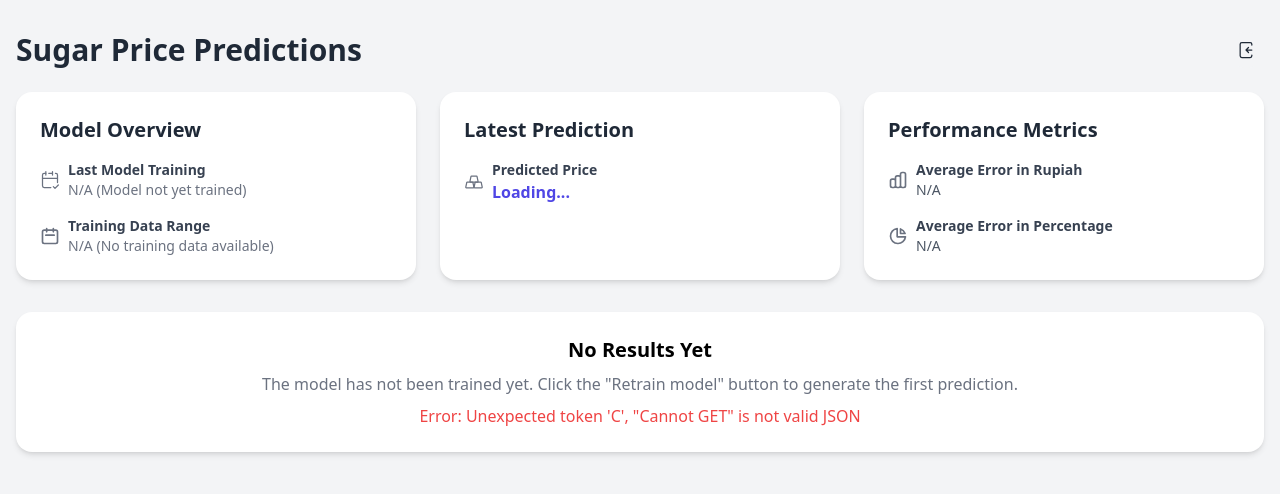
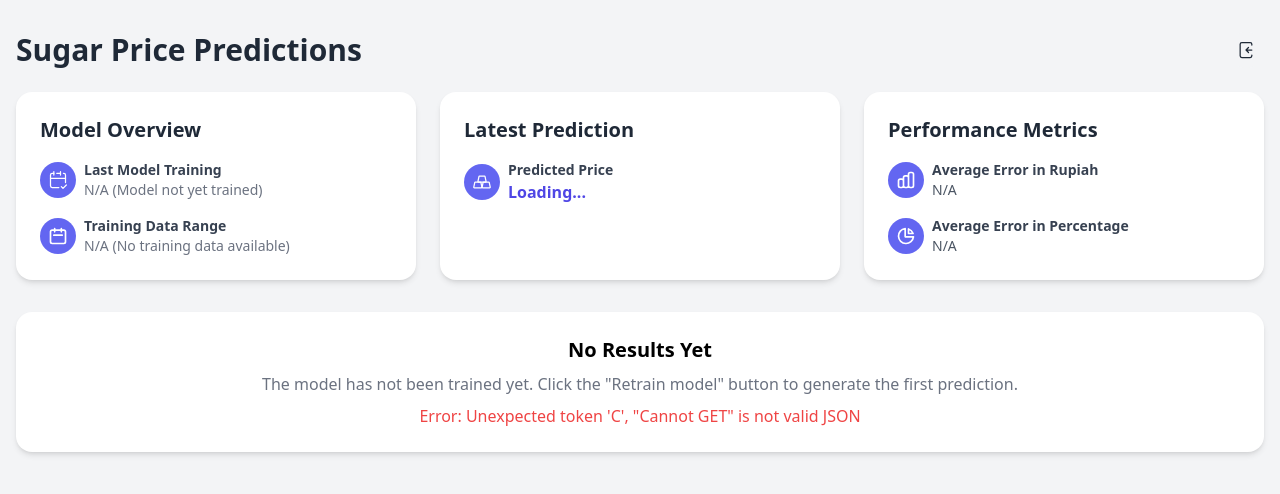
Before and after one commit to rReyvn/SugarPricePredict-Web, a Django app: page / in a window 1280 px wide. Shown: the top 494 px of the page. Run offline with Django 5.2, Linux system fonts and the light colour scheme; some libraries are stand-ins or nearby versions.

Commit message:
add bg color to icons in homepage

```diff
--- a/sugar/templates/components/home_prediction_context.html
+++ b/sugar/templates/components/home_prediction_context.html
@@ -4,7 +4,7 @@
             <h3 class="text-xl font-bold text-gray-800 mb-4">Model Overview</h3>
             <div class="space-y-4 text-sm text-gray-700">
                 <div class="flex items-center">
-                    {% include "icons/calendar-1.svg" %}
+                    <div class="bg-indigo-500 rounded-full p-2 mr-2 text-white">{% include "icons/calendar-1.svg" %}</div>
                     <div>
                         <p class="font-semibold">Last Model Training</p>
                         {% if last_trained_timestamp %}
@@ -15,7 +15,7 @@
                     </div>
                 </div>
                 <div class="flex items-center">
-                    {% include "icons/calendar-2.svg" %}
+                    <div class="bg-indigo-500 rounded-full p-2 mr-2 text-white">{% include "icons/calendar-2.svg" %}</div>
                     <div>
                         <p class="font-semibold">Training Data Range</p>
                         {% if training_date_range %}
@@ -33,7 +33,7 @@
             <h3 class="text-xl font-bold text-gray-800 mb-4">Latest Prediction</h3>
             <div class="space-y-4 text-sm text-gray-700">
                 <div class="flex items-center">
-                    {% include "icons/money.svg" %}
+                    <div class="bg-indigo-500 rounded-full p-2 mr-2 text-white">{% include "icons/money.svg" %}</div>
                     <div>
                         <p class="font-semibold">Predicted Price</p>
                         <p id="latest-prediction-info"
@@ -48,7 +48,7 @@
             <h3 class="text-xl font-bold text-gray-800 mb-4">Performance Metrics</h3>
             <div class="space-y-4 text-sm text-gray-700">
                 <div class="flex items-center">
-                    {% include "icons/signal.svg" %}
+                    <div class="bg-indigo-500 rounded-full p-2 mr-2 text-white">{% include "icons/signal.svg" %}</div>
                     <div>
                         <p class="font-semibold">Average Error in Rupiah</p>
                         <p class="text-gray-600">
@@ -61,7 +61,7 @@
                     </div>
                 </div>
                 <div class="flex items-center">
-                    {% include "icons/chart.svg" %}
+                    <div class="bg-indigo-500 rounded-full p-2 mr-2 text-white">{% include "icons/chart.svg" %}</div>
                     <div>
                         <p class="font-semibold">Average Error in Percentage</p>
                         <p class="text-gray-600">
```
Also changed, not shown: sugar/templates/icons/calendar-1.svg, sugar/templates/icons/calendar-2.svg, sugar/templates/icons/chart.svg, sugar/templates/icons/money.svg, sugar/templates/icons/signal.svg.
